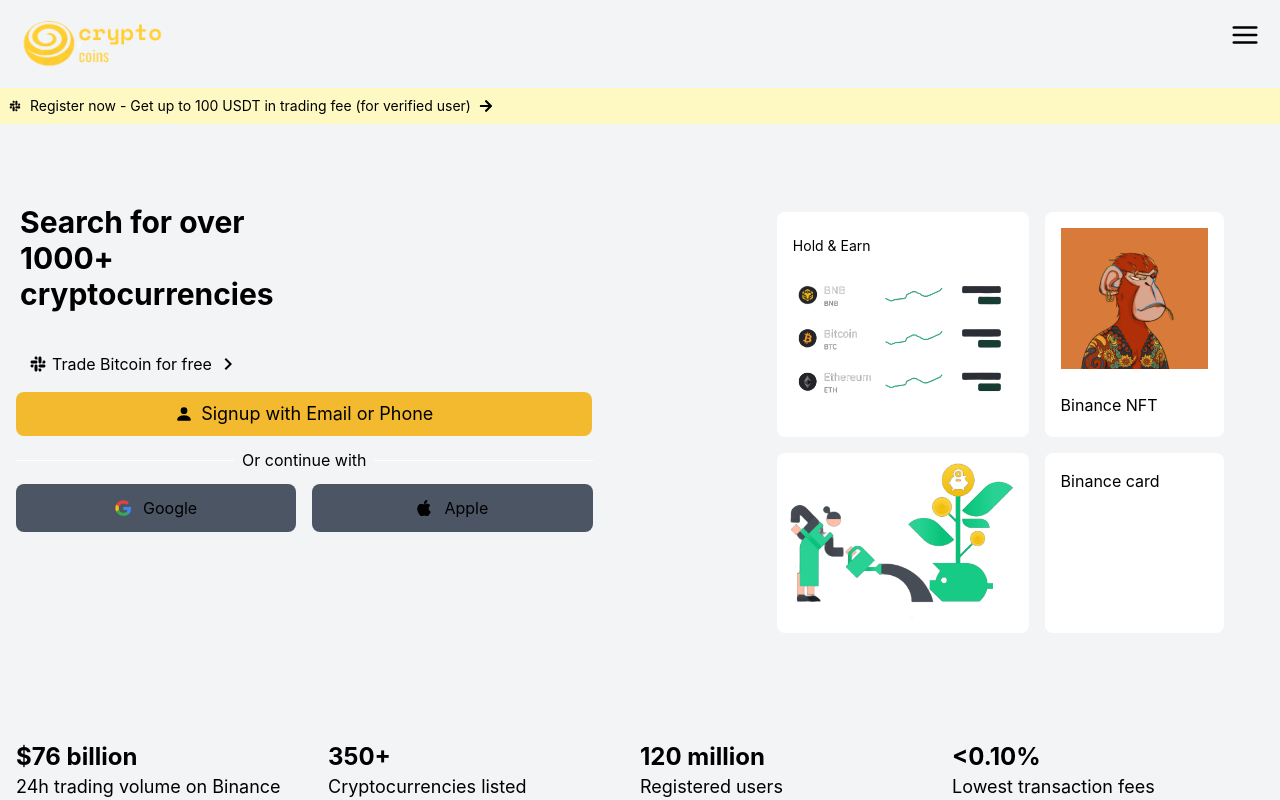
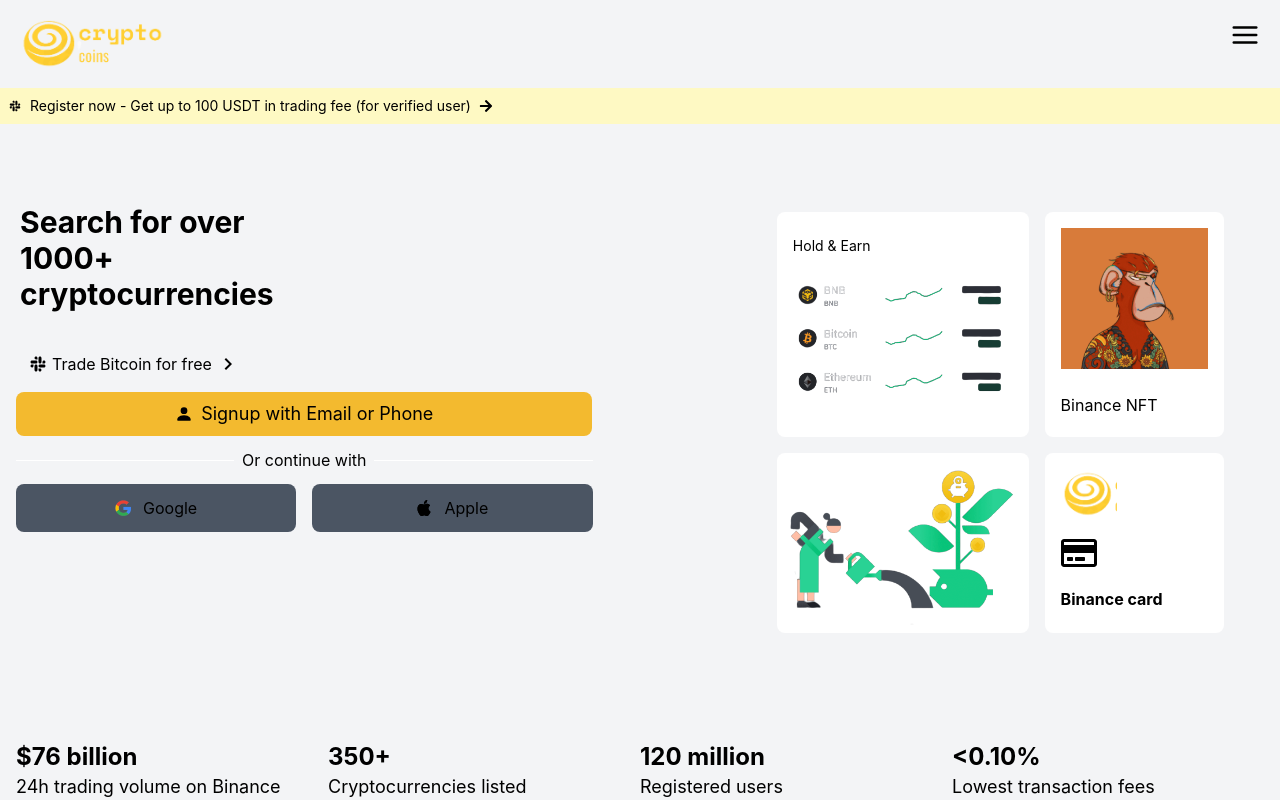
Before and after one commit to Emmanueluzoezie/binance-clone, a React (Create React App) app: page / in a window 1280 px wide. Shown: the top 800 px of the page. Built offline with nearby package versions, Linux system fonts and the light colour scheme.

Commit message:
add the logo in the firsthomeitem  component

```diff
--- a/src/components/Home-component/firstHomeItem.jsx
+++ b/src/components/Home-component/firstHomeItem.jsx
@@ -6,7 +6,9 @@
 import binanceOne from "../../data/binance-one.png"
 import binanceTwo from "../../data/binance-two.png"
 import binanceThree from "../../data/binance-three.png"
+import logo from "../../data/logos.png"
 import binanceFour from "../../data/binance-four.png"
+import { FaRegCreditCard } from 'react-icons/fa'
 
 const FirstHomeItem = () => {
   return (
@@ -51,11 +53,13 @@
                           <img src={binanceFour} alt="" />
                           <h1>Binance NFT</h1>
                       </div>
-                      <div className='w-[45%] h-[180px] bg-white dark:bg-gray-900 rounded-lg m-2' >
+                      <div className='w-[45%] h-[180px] bg-white dark:bg-gray-900 rounded-lg m-2 flex justify-center items-center' >
                           <img src={binanceTwo} alt="" />
                       </div>
-                      <div className='w-[32%] h-[180px] bg-white dark:bg-gray-900 rounded-lg m-2 p-4' >
-                          <h1>Binance card</h1>
+                      <div className='w-[32%] h-[180px] bg-white dark:bg-gray-900 rounded-lg m-2 p-4 space-y-4' >
+                          <img src={logo} className="w-14" alt="" />
+                          <FaRegCreditCard className='text-4xl' />
+                          <h1 className='font-bold'>Binance card</h1>
                       </div>
                   </div>
               </div>
```
Also changed, not shown: src/data/logos.png (added).
